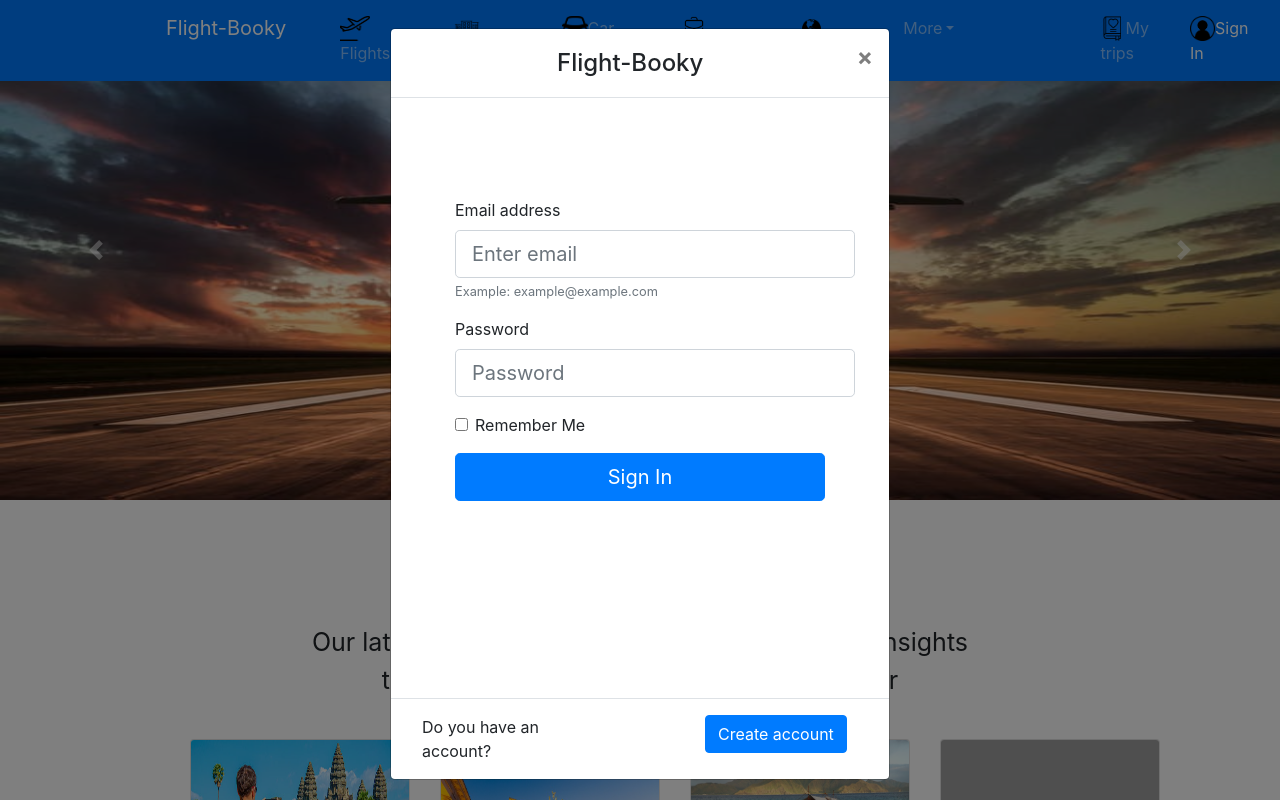
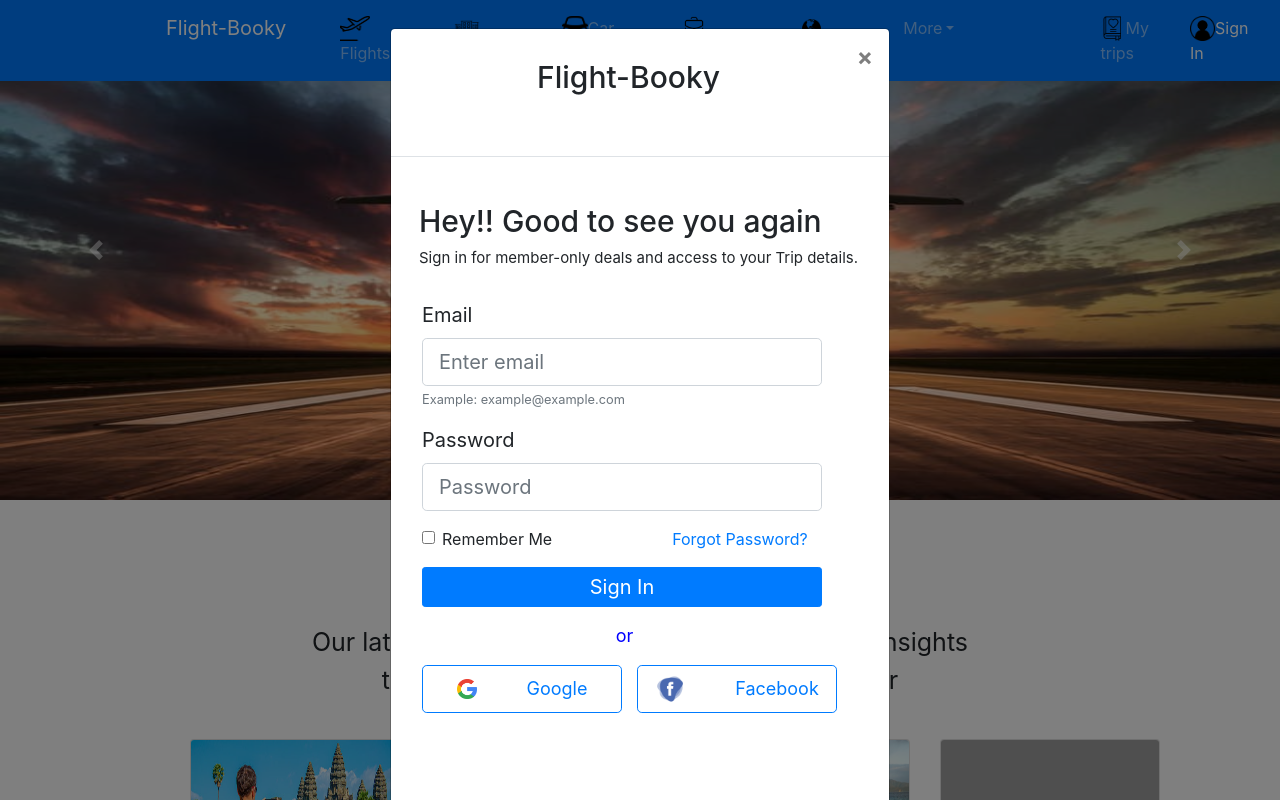
Before and after one commit to nanakwame667/Flight, a React (Create React App) app: page / in a window 1280 px wide. Both pictures are taken after a click on the button "Sign In". Shown: the top 800 px of the page. Built offline with nearby package versions, Linux system fonts and the light colour scheme; grey boxes are pictures that could not be loaded.

Commit message:
SignUp updated

```diff
--- a/src/components/forms/LoginForm.js
+++ b/src/components/forms/LoginForm.js
@@ -1,9 +1,13 @@
 import React,{useState} from 'react';
 
-import {Form,Container,Modal,Button,Row,Col} from 'react-bootstrap';
+import {Form,Container,Modal,Button} from 'react-bootstrap';
+
+import SignupForm from './SignUpForm';
 
 function LoginForm (props){
     const [validated, setValidated] = useState(false);
+    const [modalShow, setModalShow] = useState(false);
+
 
     const handleSubmit = (event) => {
       const form = event.currentTarget;
@@ -15,6 +19,7 @@
       setValidated(true);
     };
     return(
+      <>
       <Modal
       {...props}
       size="md"
@@ -23,12 +28,15 @@
 
     >
     <Modal.Header closeButton>
-          <Modal.Title  style={{marginLeft:'150px'}} >Flight-Booky</Modal.Title>
+          <Modal.Title  style={{marginLeft:'130px',marginBottom:'40px',marginTop:'10px',fontSize:'30px'}} >Flight-Booky</Modal.Title>
         </Modal.Header>
-        <Container style={{width:'400px',height:'600px'}} fluid>
-        <Form variant="primary" noValidate validated={validated} onSubmit={handleSubmit}style={{justifyContent:'center',alignItems:'center',marginTop:'100px'}}>
+        <Modal.Body>
+        <h3 style={{marginTop:'30px',fontSize:'30px', marginLeft:'12px'}}>Hey!! Good to see you again</h3>
+        <p style={{fontSize:'15px',marginLeft:'12px'}}>Sign in for member-only deals and access to your Trip details.</p>
+        <Container style={{width:'500px',height:'500px'}} fluid>
+        <Form variant="primary" noValidate validated={validated} onSubmit={handleSubmit}style={{marginTop:'30px'}}>
   <Form.Group controlId="formBasicEmail">
-    <Form.Label>Email address</Form.Label>
+    <Form.Label style={{fontSize:"20px"}}>Email</Form.Label>
     <Form.Control required type="email" placeholder="Enter email" style={{width:'400px'}} size="lg" />
     <Form.Text className="text-muted">
       Example: example@example.com
@@ -39,29 +47,55 @@
   </Form.Group>
 
   <Form.Group controlId="formBasicPassword">
-    <Form.Label>Password</Form.Label>
+    <Form.Label style={{fontSize:"20px"}}>Password</Form.Label>
     <Form.Control required type="password" placeholder="Password" style={{width:'400px'}} size="lg"/>
     <Form.Control.Feedback type="invalid">
     Please enter a correct password
   </Form.Control.Feedback>
   </Form.Group>
-  <Form.Group controlId="formBasicCheckbox">
-    <Form.Check type="checkbox" label="Remember Me" />
+  <Form.Group controlId="formBasicCheckbox" style={{display:'flex'}}>
+    <Form.Check type="checkbox" label="Remember Me"/>
+    <a href="#password" style={{marginLeft:'120px'}}>Forgot Password?</a>
   </Form.Group>
-  <Button variant="primary" type="submit" size="lg" block>
+  <Button variant="primary" type="submit" size="sm"style={{fontSize:'20px',width:'400px'}} >
     Sign In
   </Button>
+  <p style={{fontSize:'18px',color:'blue',marginTop:'15px',textAlign:'center',marginRight:'65px'}}>or</p>
+  <Form.Group style={{display:'flex'}}>
+  <Button variant="outline-primary" size="lg" style={{display:'flex',justifyContent:'center',alignItems:'center',fontSize:'18px',width:'200px'}}>
+  <img
+  src={require('../../Images/google-icon.webp')}
+  alt="Google"
+  width="20px"
+  height="20px"
+  style={{marginRight:'50px'}}
+  />
+  Google
+  </Button>
+  <Button variant="outline-primary" size="lg" style={{display:'flex',justifyContent:'center',alignItems:'center',fontSize:'18px',marginLeft:'15px',width:'200px'}}>
+  <img
+  src={require('../../Images/facebook-icon.png')}
+  alt="Google"
+  width="30px"
+  height="30px"
+  style={{marginRight:'50px'}}
+  />
+  Facebook
+  </Button>
+  </Form.Group>
   </Form>
         </Container>
+        </Modal.Body>
         <Modal.Footer>
-        <Row>
-        <Col style={{marginRight:'100px'}}>Do you have an account?</Col>
-        <Col>
-        <Button>Create account</Button>
-        </Col>
-        </Row>
+        <p>Don't have an account?</p>
+        <Button variant="outline-primary" size="md" style={{marginLeft:'155px'}} onClick={() => setModalShow(true)}>Create Account</Button>
         </Modal.Footer>
         </Modal>
+        <SignupForm
+        show={modalShow}
+        onHide={() => setModalShow(false)}
+        />
+        </>
     )
   }
 
--- a/src/components/forms/SignUpForm.js
+++ b/src/components/forms/SignUpForm.js
@@ -0,0 +1,98 @@
+import React,{useState} from 'react';
+
+import {Form,Container,Modal,Button} from 'react-bootstrap';
+
+import LoginForm from './LoginForm';
+
+function SignupForm (props){
+    const [validated, setValidated] = useState(false);
+    const [modalShow, setModalShow] = useState(false);
+
+    const handleSubmit = (event) => {
+        const form = event.currentTarget;
+        if (form.checkValidity() === false) {
+          event.preventDefault();
+          event.stopPropagation();
+        }
+
+        setValidated(true);
+      };
+    return(
+        <Modal
+        {...props}
+        size="md"
+        aria-labelledby="contained-modal-title-vcenter"
+        centered
+
+      >
+      <Modal.Header closeButton>
+            <Modal.Title  style={{marginLeft:'130px',marginBottom:'40px',marginTop:'10px',fontSize:'30px'}} >Flight-Booky</Modal.Title>
+          </Modal.Header>
+          <Modal.Body>
+          <h3 style={{marginTop:'30px',fontSize:'30px', marginLeft:'12px'}}>Sign Up and Save</h3>
+          <p style={{fontSize:'15px',marginLeft:'12px'}}>Create an account now for access to member-only deals.</p>
+          <Container style={{width:'500px',height:'500px'}} fluid>
+          <Form variant="primary" noValidate validated={validated} onSubmit={handleSubmit}style={{marginTop:'30px'}}>
+    <Form.Group controlId="formBasicEmail">
+      <Form.Label style={{fontSize:"20px"}}>Email</Form.Label>
+      <Form.Control required type="email" placeholder="Enter email" style={{width:'400px'}} size="lg" />
+      <Form.Text className="text-muted">
+        Example: example@example.com
+      </Form.Text>
+      <Form.Control.Feedback type="invalid">
+      Please enter a valid email address.
+    </Form.Control.Feedback>
+    </Form.Group>
+
+    <Form.Group controlId="formBasicPassword">
+      <Form.Label style={{fontSize:"20px"}}>Password</Form.Label>
+      <Form.Control required type="password" placeholder="Password" style={{width:'400px'}} size="lg"/>
+      <Form.Control.Feedback type="invalid">
+      Please enter a correct password
+    </Form.Control.Feedback>
+    </Form.Group>
+    <Form.Group controlId="formBasicCheckbox" style={{display:'flex'}}>
+      <Form.Check type="checkbox" label="Yes, send me great deals and expert travel tips"/>
+    </Form.Group>
+    <Button variant="primary" type="submit" size="sm"style={{fontSize:'20px',width:'400px'}} >
+      Create an Account
+    </Button>
+    <p style={{fontSize:'18px',color:'blue',marginTop:'15px',textAlign:'center',marginRight:'65px'}}>or</p>
+    <Form.Group style={{display:'flex'}}>
+    <Button variant="outline-primary" size="lg" style={{display:'flex',justifyContent:'center',alignItems:'center',fontSize:'18px',width:'200px'}}>
+    <img
+    src={require('../../Images/google-icon.webp')}
+    alt="Google"
+    width="20px"
+    height="20px"
+    style={{marginRight:'50px'}}
+    />
+    Google
+    </Button>
+    <Button variant="outline-primary" size="lg" style={{display:'flex',justifyContent:'center',alignItems:'center',fontSize:'18px',marginLeft:'15px',width:'200px'}}>
+    <img
+    src={require('../../Images/facebook-icon.png')}
+    alt="Google"
+    width="30px"
+    height="30px"
+    style={{marginRight:'50px'}}
+    />
+    Facebook
+    </Button>
+    </Form.Group>
+    </Form>
+          </Container>
+          </Modal.Body>
+          <Modal.Footer>
+          <p>Have an account?</p>
+          <Button variant="outline-primary" size="md" style={{marginLeft:'255px'}} onClick={() => setModalShow(true)}>Sign In</Button>
+          </Modal.Footer>
+          <LoginForm
+          show={modalShow}
+          onHide={() => setModalShow(false)}
+          />
+          </Modal>
+    )
+}
+
+export default SignupForm;
```
Also changed, not shown: src/Images/facebook-icon.png (added), src/Images/google-icon.webp (added).
